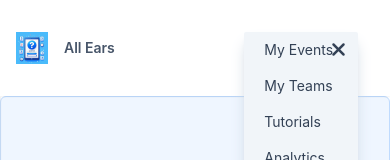
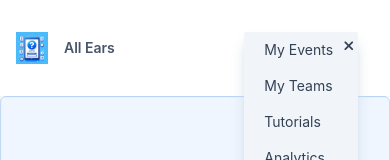
Before and after one commit to amh23/allears, a React (Create React App) app in the folder frontend/: page /dashboard in a window 390 px wide. Both pictures are taken after a click on the button 339 px from the left and 44 px from the top of the page. Shown: the top 160 px of the page. Built offline with nearby package versions, Linux system fonts and the light colour scheme.

Commit message:
Add 'run mongodb before the project running and change close button in the humburger menu from xl to l

```diff
--- a/frontend/src/pages/Navbar.js
+++ b/frontend/src/pages/Navbar.js
@@ -31,9 +31,9 @@ const Navbar = ({ menuItems = [] }) => {
             <button
               id="btnClose"
               onClick={toggleMenu}
-              className="absolute mt-0 pb-3 top-1 right-3"
+              className="absolute mt-0  pb-3 top-1 right-1"
             >
-              <i className="fa-solid fa-close text-xl"></i>
+              <i className="fa-solid fa-close text-l"></i>
             </button>
 
             {menuItems.map((item) => (
```
Also changed, not shown: 1 other file (tests, documents, lock files or other folders).
